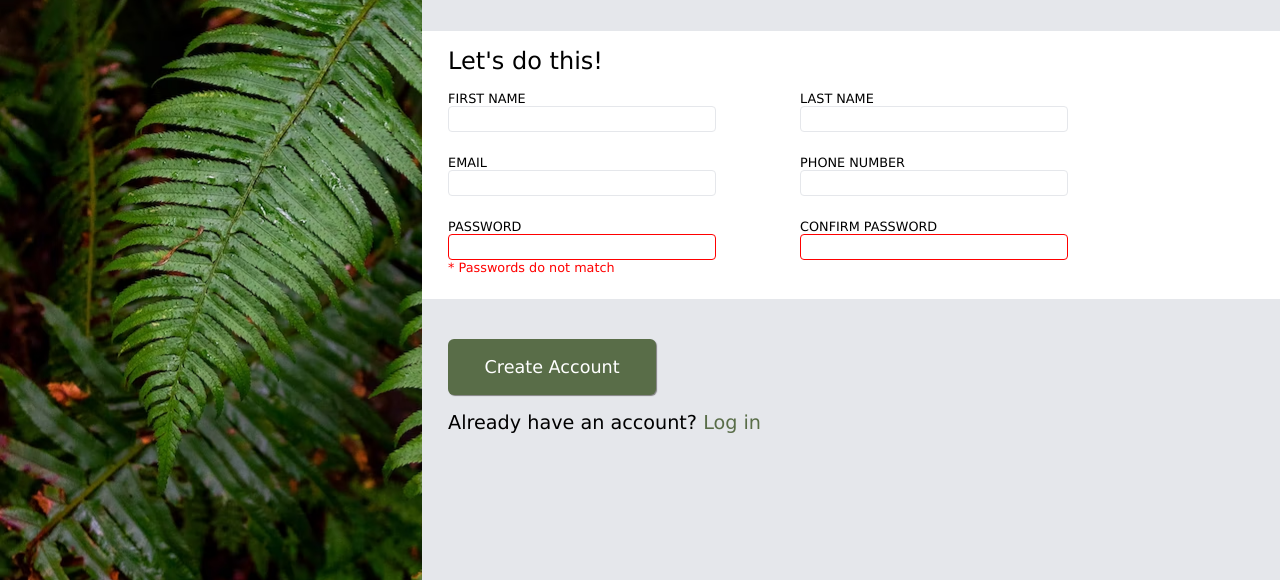
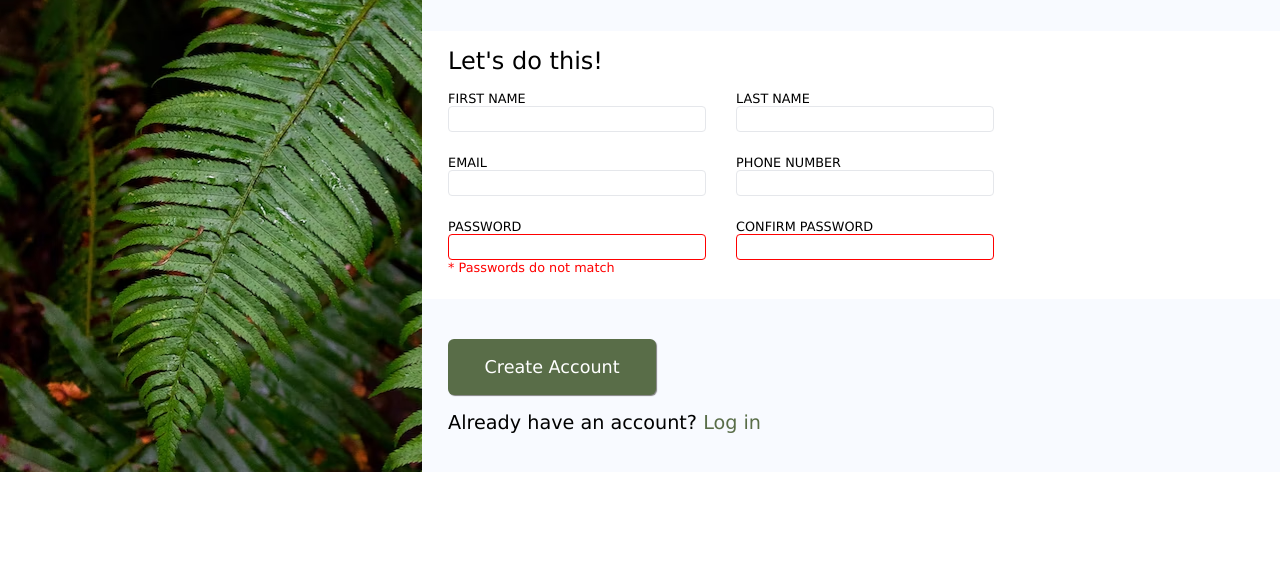
Before and after one commit to Howl404/Sign-up-Form, a plain HTML site: page index.html in a window 1280 px wide. Shown: the part 328-908 px from the top of the page. After the commit the page ends 800 px from the top, so only its background shows below. Drawn offline with Linux system fonts and the light colour scheme.

Commit message:
Background Fix

```diff
--- a/index.html
+++ b/index.html
@@ -27,8 +27,8 @@
           <p>You know you want to.</p>
         </div>
         <div class="second">
-          <p>Let's do this!</p>
           <div>
+            <p class="white">Let's do this!</p>
             <form action="/" method="post">
               <div class="grid">
                 <div>
--- a/style.css
+++ b/style.css
@@ -50,15 +50,23 @@ label {
 }
 
 /* Right side */
+.right {
+  background-color: #f8faff;
+}
+
 .first {
   padding: 15% 15% 4% 3%;
   text-align: start;
   font-size: 1.5rem;
-  background-color: #e5e7eb;
 }
 
 .second {
   font-size: 1.5rem;
+}
+
+.second .white {
+  padding: 1rem 2rem 0 3%;
+  background-color: white;
 }
 
 .second p {
@@ -67,15 +75,18 @@ label {
 
 .third {
   font-size: 1.2rem;
-  background-color: #e5e7eb;
-  padding: 2.5rem 0 17% 0;
+
+  padding: 2.5rem 0 0 0;
 }
 
 .grid {
   display: grid;
-  grid-template-columns: 22rem 16rem;
-  grid-template-rows: repeat(3, 4rem);
+  grid-template-columns: 16rem 16rem;
+  grid-template-rows: 2rem 2rem 4rem;
+  row-gap: 2rem;
+  column-gap: 2rem;
   padding: 1rem 2rem 1rem 3%;
+  background-color: white;
 }
 
 input {
@@ -83,7 +94,6 @@ input {
   height: 1.5rem;
   border: 1px solid #e5e7eb;
   border-radius: 4px;
-  padding-left: 10px;
   font-size: 0.9rem;
 }
 
```
